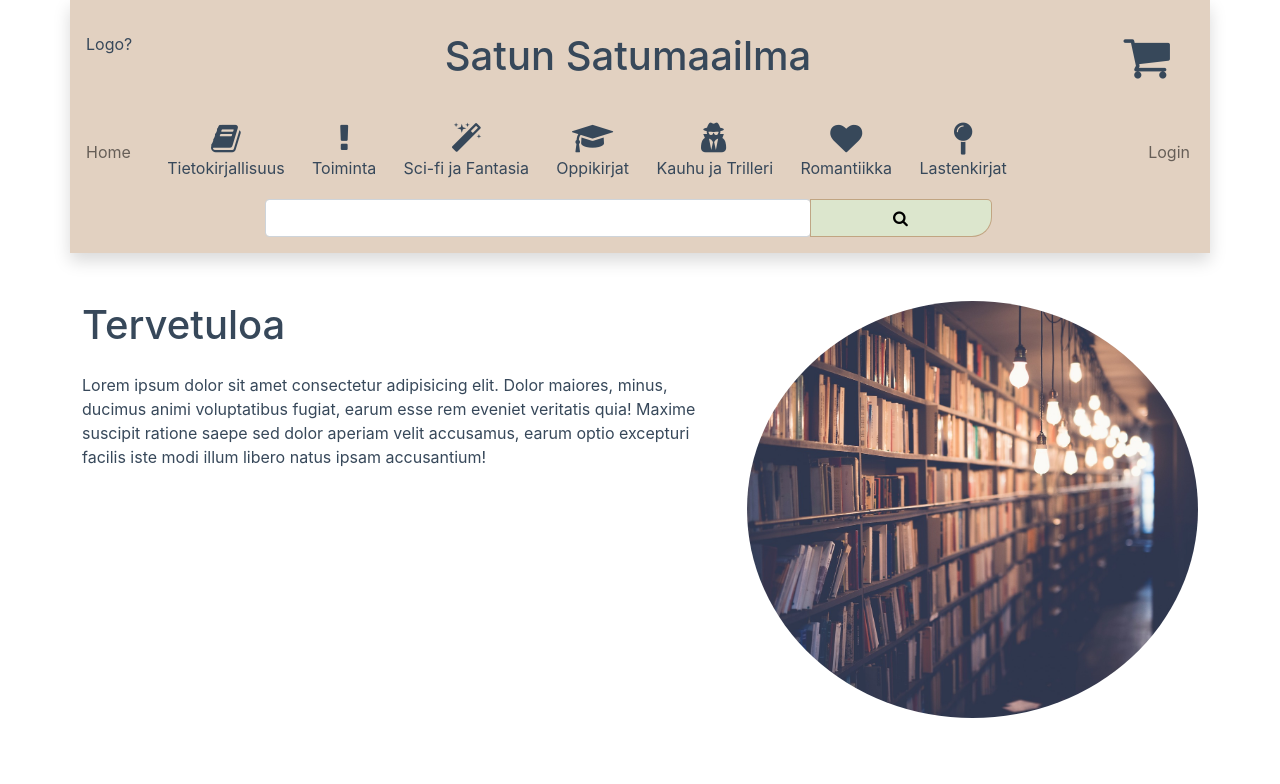
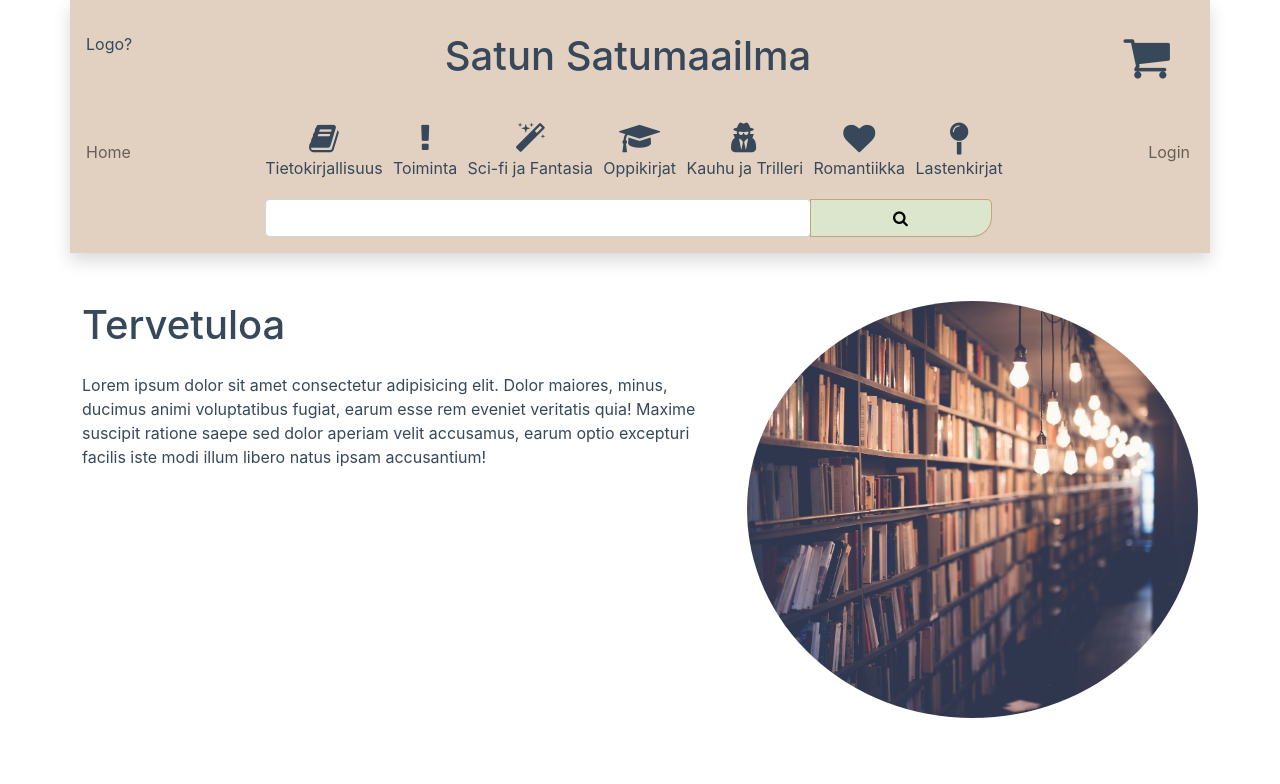
Before and after one commit to n0laja00/kirjakauppa, a React (Create React App) app: page / in a window 1280 px wide. Shown: the top 784 px of the page. Built offline with nearby package versions, Linux system fonts and the light colour scheme.

Commit message:
hampurilais valikko

```diff
--- a/src/Navbar.js
+++ b/src/Navbar.js
@@ -5,64 +5,65 @@ export default function Navbar() {
     return (
 
             <nav class="navbar navbar-expand-lg navbar-light">
+
                 {/* <a class="navbar-brand" href="#">Navbar</a> */}
-                <button class="navbar-toggler" type="button" data-toggle="collapse" data-target="#navbarNavDropdown" aria-controls="navbarNavDropdown" aria-expanded="false" aria-label="Toggle navigation">
+                <button class="navbar-toggler" type="button" data-bs-toggle="collapse" data-bs-target="#navbarNavDropdown" aria-controls="navbarNavDropdown" aria-expanded="false" aria-label="Toggle navigation">
                     <span class="navbar-toggler-icon"></span>
                 </button>
-                <div class="collapse navbar-collapse row" id="navbarNavDropdown">
-                    <ul class="navbar-nav align-middle align-items-center">
-                        <div className="col-1 text-start">
+                <div class="collapse navbar-collapse float-start row" id="navbarNavDropdown">
+                    <ul class="navbar-nav navbar">
+                        <div className="text-lg-start text-center col-lg-1 col-xl-2">
                             <a class="nav-link nav-item"><Link className="nav-link" to="/">Home</Link> <span class="sr-only">(current)</span></a>
                         </div>
-                        <div className="col-9 navbar justify-content-center">
                         <li class="nav-item">
-                                <div className="col-12 text-center">
+                            <div className="text-center">
                                 <i className="fa fa-book fa-2x"></i>
+                                <div>Tietokirjallisuus</div>
                             </div>
-                                <div className="col-12">Tietokirjallisuus</div>
                         </li>
                         <li class="nav-item">
-                                <div className="col-12 text-center">
+                            <div className="text-center">
                                 <i className="fa fa-exclamation fa-2x "></i>
+                                <div>Toiminta</div>
                             </div>
-                                <div className="col-12">Toiminta</div>
                         </li>
                         <li class="nav-item">
-                                <div className="col-12 text-center">
+                            <div className="text-center">
                                 <i className="fa fa-magic fa-2x"></i>
+                                <div>Sci-fi ja Fantasia</div>
                             </div>
-                                <div className="col-12">Sci-fi ja Fantasia</div>
                         </li>
                         <li class="nav-item">
-                                <div className="col-12 text-center">
+                            <div className="text-center">
                                 <i className="fa fa-mortar-board fa-2x"></i>
+                                <div>Oppikirjat</div>
                             </div>
-                                <div className="col-12">Oppikirjat</div>
                         </li>
                         <li class="nav-item">
-                                <div className="col-12 text-center">
+                            <div className="text-center">
                                 <i className="fa fa-user-secret fa-2x"></i>
+                                <div>Kauhu ja Trilleri</div>
                             </div>
-                                <div className="col-12">Kauhu ja Trilleri</div>
+
                         </li>
                         <li class="nav-item">
-                                <div className="col-12 text-center">
+                            <div className="text-center">
                                 <i className="fa fa-heart fa-2x"></i>
+                                <div>Romantiikka</div>
                             </div>
-                                <div className="col-12">Romantiikka</div>
                         </li>
                         <li class="nav-item">
-                                <div className="col-12 text-center">
+                            <div className="text-center">
                                 <i className="fa fa-map-pin fa-2x"></i>
+                                <div>Lastenkirjat</div>
                             </div>
-                                <div className="col-12">Lastenkirjat</div>
                         </li>
-                        </div>
-                        <div className="col-2 text-end">
+                        <div className="col-lg-1 col-xl-2 text-center text-lg-end">
                                 <Link className="nav-link nav-item" to="/LoginPage">Login</Link>
                         </div>
                     </ul>
                 </div>
+
             </nav>
 
     )
```
Lines whose indentation alone changed are shown as unchanged.
